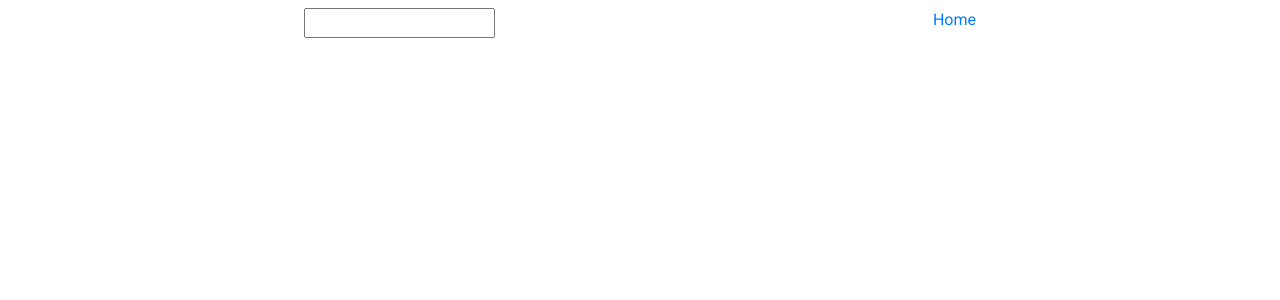
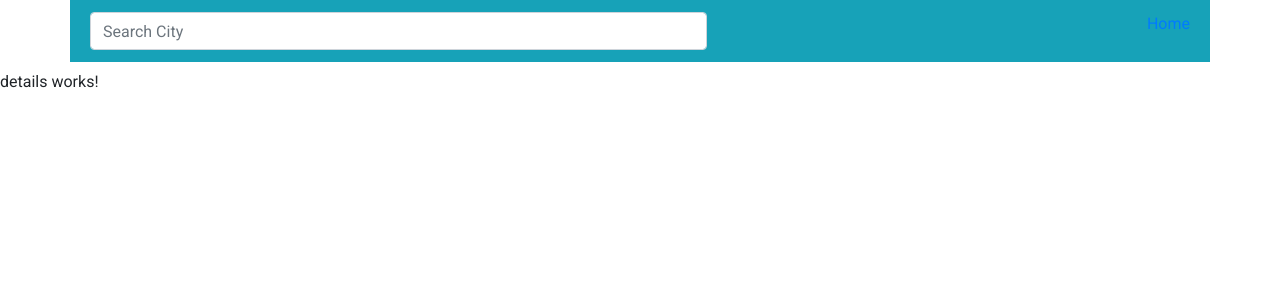
Before and after one commit to vatsala-glory/backabse-vatsala-ex, an Angular app: page /details/1 in a window 1280 px wide. Before the commit this address led to /. Shown: the top 300 px of the page. Built offline with nearby package versions, Linux system fonts and the light colour scheme.

Commit message:
added routing path for details

```diff
--- a/package.json
+++ b/package.json
@@ -22,8 +22,10 @@
     "@angular/platform-browser-dynamic": "~8.2.14",
     "@angular/router": "~8.2.14",
     "bootstrap": "^4.5.0",
+    "font-awesome": "^4.7.0",
     "hammerjs": "^2.0.8",
     "jquery": "^3.5.1",
+    "ngx-bootstrap": "^5.6.1",
     "popper.js": "^1.16.1",
     "rxjs": "~6.4.0",
     "tslib": "^1.10.0",
--- a/src/app/app-routing.module.ts
+++ b/src/app/app-routing.module.ts
@@ -1,12 +1,17 @@
 import { NgModule } from '@angular/core';
 import { Routes, RouterModule } from '@angular/router';
 import { HomeComponent } from './home/home.component';
+import { DetailsComponent } from './details/details.component';
 
 
 const routes: Routes = [
   { path: '',
     component: HomeComponent,
   },
+  {
+    path: 'details/:id',
+    component: DetailsComponent
+  }
 ];
 
 @NgModule({
--- a/src/app/app.component.ts
+++ b/src/app/app.component.ts
@@ -1,4 +1,5 @@
 import { Component } from '@angular/core';
+import {setTheme} from 'ngx-bootstrap/utils';
 
 @Component({
   selector: 'app-root',
@@ -7,4 +8,8 @@ import { Component } from '@angular/core';
 })
 export class AppComponent {
   title = 'backbase-weather-app';
+  constructor(){
+    //  set Theme with bootstrap 4.
+    setTheme("bs4");
+  }
 }
--- a/src/app/app.module.ts
+++ b/src/app/app.module.ts
@@ -12,6 +12,8 @@ import { ListComponent } from './components/list/list.component';
 import { HomeService } from './home/home.service';
 import { AppInterceptorService } from './app-interceptor.service';
 import { HttpClientModule, HTTP_INTERCEPTORS } from '@angular/common/http';
+import { TypeaheadModule } from 'ngx-bootstrap/typeahead';
+import { FormsModule } from '@angular/forms';
 
 @NgModule({
   declarations: [
@@ -26,7 +28,10 @@ import { HttpClientModule, HTTP_INTERCEPTORS } from '@angular/common/http';
     BrowserModule,
     AppRoutingModule,
     BrowserAnimationsModule,
-    HttpClientModule
+    HttpClientModule,
+    TypeaheadModule.forRoot(),
+    FormsModule
+
   ],
   providers: [HomeService,
     {
--- a/src/app/components/search/search.component.html
+++ b/src/app/components/search/search.component.html
@@ -1 +1,4 @@
-<input type="text" />
+<input [(ngModel)]="selected"
+       [typeahead]="states"
+       placeholder="Search City"
+       class="form-control">
--- a/src/app/home/home.component.html
+++ b/src/app/home/home.component.html
@@ -1,6 +1,7 @@
 
 <div *ngIf="cities$ | async as cities">
-    <div *ngFor="let city of cities.list">
+    <div *ngFor="let city of cities.list" class="border border-secondary rounded mx-3 cursor-pointer mb-1 bg-light"
+    routerLink="/details/{{city.id}}">
         <app-list [data]="city"></app-list>
     </div>
 </div>
--- a/src/app/home/home.component.ts
+++ b/src/app/home/home.component.ts
@@ -16,8 +16,11 @@ export class HomeComponent implements OnInit {
   constructor(private homeService: HomeService) { }
 
   ngOnInit() {
+    //  API Call to get the list of  all the cities.
     this.homeService.getCityList().subscribe(res => {
+      //  API call for the details of all the selected Cities.
       this.homeService.getCityDetails(res.map(response => response.id)).pipe(
+        //  Updating Cities Subject.
         map(cities =>{
           this.cities$.next(cities);
         })
--- a/src/app/home/home.service.ts
+++ b/src/app/home/home.service.ts
@@ -22,6 +22,10 @@ export class HomeService {
     ])
   }
 
+  /**
+   *
+   * @param cities - All the cities in an array;
+   */
   getCityDetails(...cities){
     return this.htttp.get(`${environment.apiUrl}${environment.endpoints.getCities}?id=${[...cities].join()}&units=metric&appid=${environment.apiKey}`)
     .pipe(
--- a/src/app/nav-bar/nav-bar.component.html
+++ b/src/app/nav-bar/nav-bar.component.html
@@ -1,9 +1,12 @@
 
-<div class="container">
+<div class="container w-100 p-1 mb-2 bg-info text-white">
+    <div class="nav nav-pills flex-column flex-sm-row">
+            <i class="fas fa-temperature-high"></i>
+    </div>
     <nav class="nav nav-pills flex-column flex-sm-row">
         <div class="flex-sm-fill text-sm-center nav-link">
             <app-search></app-search>
         </div>
-        <a class="flex-sm-fill text-sm-center nav-link">Home</a>
+        <a class="flex-sm-fill text-sm-start text-right nav-link">Home</a>
       </nav>
 </div>
--- a/src/styles.scss
+++ b/src/styles.scss
@@ -1,32 +1,7 @@
-
-// Custom Theming for Angular Material
-// For more information: https://material.angular.io/guide/theming
-@import '~@angular/material/theming';
-// Plus imports for other components in your app.
-
-// Include the common styles for Angular Material. We include this here so that you only
-// have to load a single css file for Angular Material in your app.
-// Be sure that you only ever include this mixin once!
-@include mat-core();
-
-// Define the palettes for your theme using the Material Design palettes available in palette.scss
-// (imported above). For each palette, you can optionally specify a default, lighter, and darker
-// hue. Available color palettes: https://material.io/design/color/
-$backbase-weather-app-primary: mat-palette($mat-indigo);
-$backbase-weather-app-accent: mat-palette($mat-pink, A200, A100, A400);
-
-// The warn palette is optional (defaults to red).
-$backbase-weather-app-warn: mat-palette($mat-red);
-
-// Create the theme object (a Sass map containing all of the palettes).
-$backbase-weather-app-theme: mat-light-theme($backbase-weather-app-primary, $backbase-weather-app-accent, $backbase-weather-app-warn);
-
-// Include theme styles for core and each component used in your app.
-// Alternatively, you can import and @include the theme mixins for each component
-// that you are using.
-@include angular-material-theme($backbase-weather-app-theme);
-
 /* You can add global styles to this file, and also import other style files */
 
 html, body { height: 100%; }
 body { margin: 0; font-family: Roboto, "Helvetica Neue", sans-serif; }
+.cursor-pointer{
+    cursor: pointer;
+}
```
